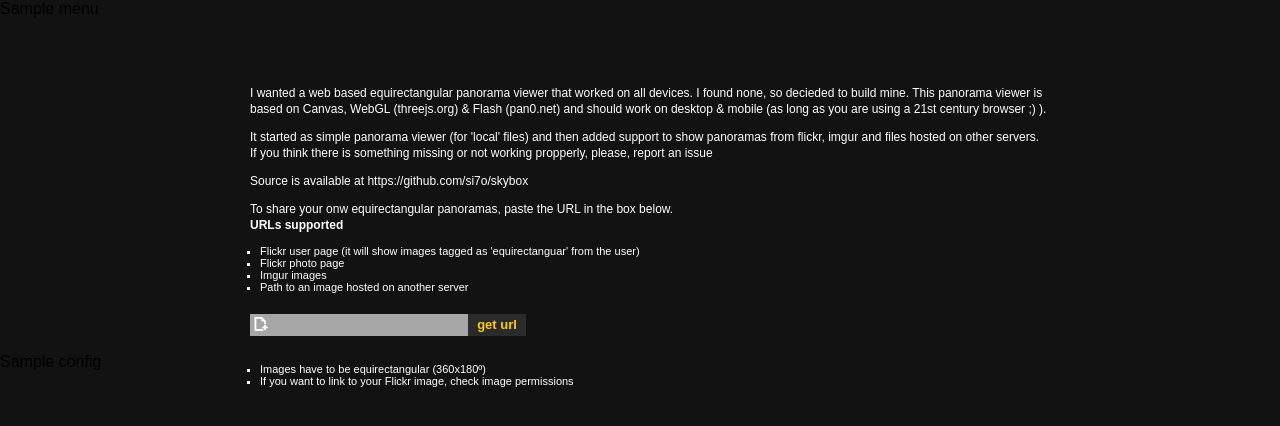
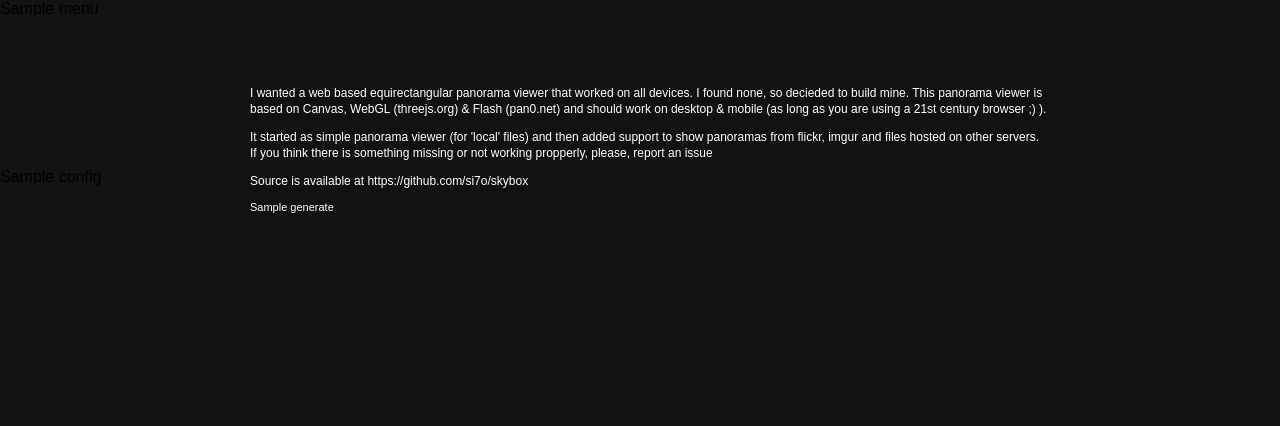
Before and after one commit to si7o/skybox, a PHP site: template app/view/about.php in a window 1280 px wide. Shown: the top 426 px of the page. Run offline with PHP 8.4, Linux system fonts and the light colour scheme; the template is opened without the code that fills it: most values are stand-ins (such as "Sample title", 1, 10 or a date in 2020); style sheets or scripts are compiled from the project's sources.

Commit message:
factorizes "share box" html code

```diff
--- a/app/controller/home.php
+++ b/app/controller/home.php
@@ -11,6 +11,7 @@
 			$data['panos'] = $this->json->load_panos();
 			$data['menu'] = $this->load_view('comun/menu', $data, true);
 			$data['config'] = $this->load_view('comun/config', null, true);
+			$data['generate'] = $this->load_view('comun/generate', null, true);
 
 			$this->load_view('home', $data);
 
@@ -20,6 +21,7 @@
 			$data['selected']='about';
 			$data['menu'] = $this->load_view('comun/menu', $data, true);
 			$data['config'] = $this->load_view('comun/config', null, true);
+			$data['generate'] = $this->load_view('comun/generate', null, true);
 
 			$this->load_view('about', $data);
 		}
--- a/app/view/about.php
+++ b/app/view/about.php
@@ -32,32 +32,8 @@
            	   Source is available at <a href="https://github.com/si7o/skybox" target="_blank">https://github.com/si7o/skybox</a>
            </p>
            <div>
+           <?=$generate?>
 
-           <p class="desc">
-           	   To share your onw equirectangular panoramas, paste the URL in the box below.
-           	   <br />
-           	   <strong>URLs supported</strong>
-           	   <ul class="services">
-	               <li>Flickr user page (it will show images tagged as 'equirectanguar' from the user)</li>
-	               <li>Flickr photo page</li>
-	               <li>Imgur images</li>
-				   <li>Path to an image hosted on another server</li>
-	           </ul>
-           </p>
-
-            <div class="generate">
-               <input name="photo_url" id="photo_url" type="text" value=""/>
-               <span id="btn_generar_url" > get url </span>
-               <br />
-               <span id="msg"></span>
-	           <span id="url_sharer"></span>
-               <br />
-            </div>
-
-            <ul class="services">
-               <li>Images have to be equirectangular (360x180º)</li>
-               <li>If you want to link to your Flickr image, check image permissions</li>
-            </ul>
            </div>
        </div>
 	   <?=$config?>
```
Also changed, not shown: app/view/comun/generate.php (added, +27 -0 lines).
